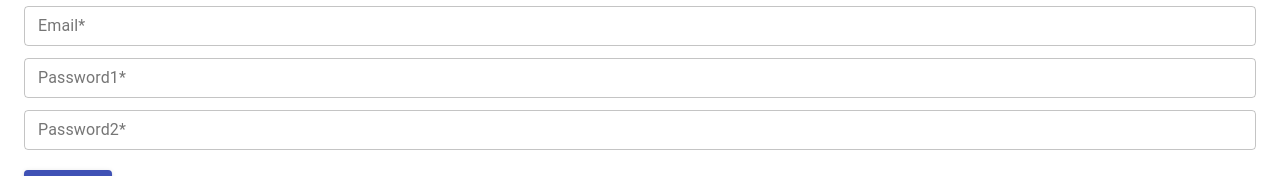
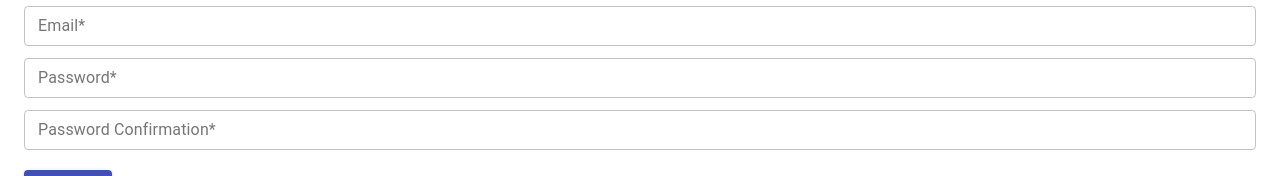
Before and after one commit to codebuddies/frontend, a React (Create React App) app: page /register in a window 1280 px wide. Shown: the part 217-393 px from the top of the page. Built offline with nearby package versions, Linux system fonts and the light colour scheme; what @hapi/joi would draw is missing.

Commit message:
Fix validation warnings

```diff
--- a/src/components/Auth/Register.js
+++ b/src/components/Auth/Register.js
@@ -4,7 +4,7 @@ import { registerUser } from '../../utils/queries';
 import { Link, Redirect } from 'react-router-dom';
 import { Box, Button, TextField } from '@material-ui/core/';
 import { useAuth } from './AuthContext';
-import { validationResolver, defaultValues } from './SignUpForm.schema';
+import { validationResolver, defaultValues } from './Register.schema';
 import { Form, Field } from '../form';
 
 const Register = ({ toggleActiveForm }) => {
@@ -13,16 +13,14 @@ const Register = ({ toggleActiveForm }) => {
   const referer = '/profile';
   const auth = useAuth();
 
-  const onSubmit = ({ username, email, password1, password2 }) => {
-    const data = {
+  const onSubmit = ({ username, email, password, passwordConfirmation }) => {
+    console.log('#GC SUBMIT', {
       username,
-      password1,
-      password2,
       email,
-    };
-    console.log('ON SUBMIT FIRE');
-    console.log(data);
-    registerUser(data);
+      password,
+      passwordConfirmation,
+    });
+    //registerUser(data);
   };
 
   if (isLoggedIn) {
@@ -71,8 +69,8 @@ const Register = ({ toggleActiveForm }) => {
         fullWidth
         variant="outlined"
         margin="dense"
-        name="password1"
-        label="Password1*"
+        name="password"
+        label="Password*"
         type="text"
         id="password1"
       />
@@ -81,8 +79,8 @@ const Register = ({ toggleActiveForm }) => {
         fullWidth
         variant="outlined"
         margin="dense"
-        name="password2"
-        label="Password2*"
+        name="passwordConfirmation"
+        label="Password Confirmation*"
         type="text"
         id="password2"
       />
--- /dev/null
+++ b/src/components/Auth/Register.schema.js
@@ -0,0 +1,30 @@
+import Joi from '@hapi/joi';
+import { createValidationResolver } from '../form';
+
+const schema = Joi.object({
+  username: Joi.string()
+    .required()
+    .trim()
+    .label('Username'),
+  email: Joi.string()
+    .required()
+    .trim()
+    .label('Email'),
+  password: Joi.string()
+    .required()
+    .label('Password'),
+  passwordConfirmation: Joi.string()
+    .required()
+    .label('Password Confirmation')
+    .valid(Joi.ref('password')),
+});
+
+const defaultValues = {
+  username: '',
+  email: '',
+  password: '',
+  passwordConfirmation: '',
+};
+
+const validationResolver = createValidationResolver(schema);
+export { validationResolver, schema, defaultValues };
```
